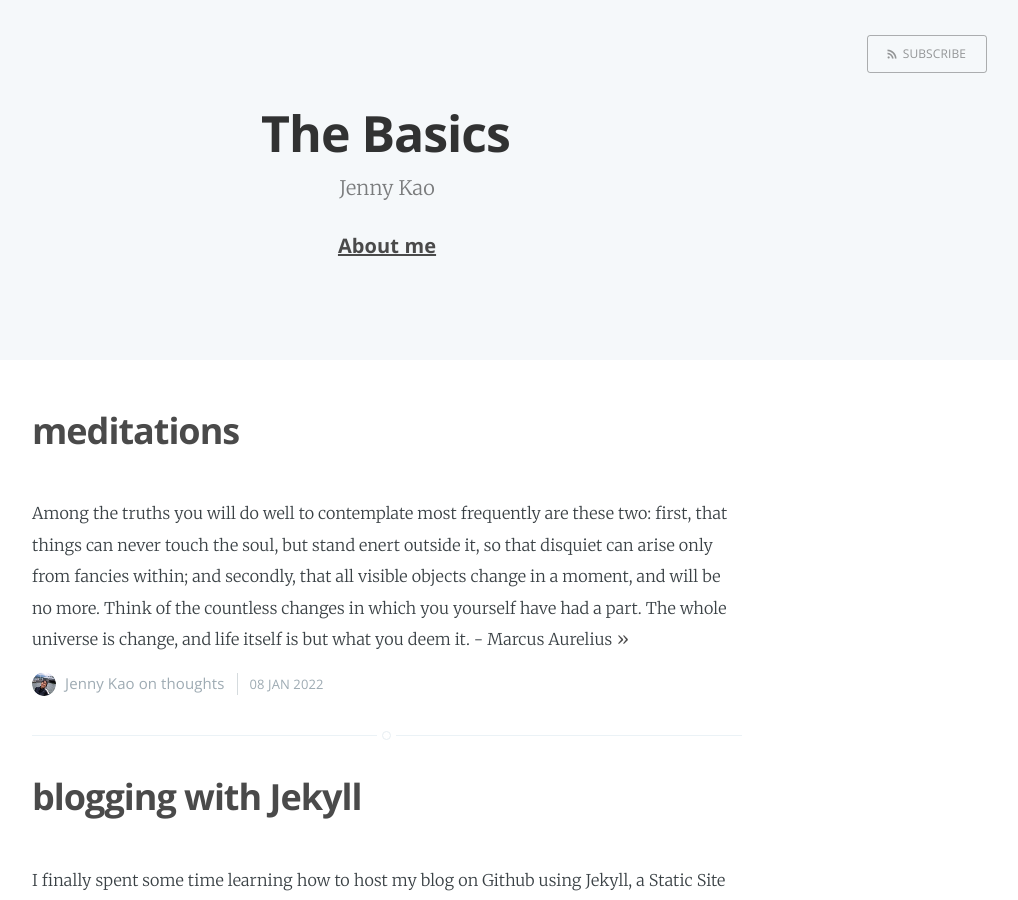
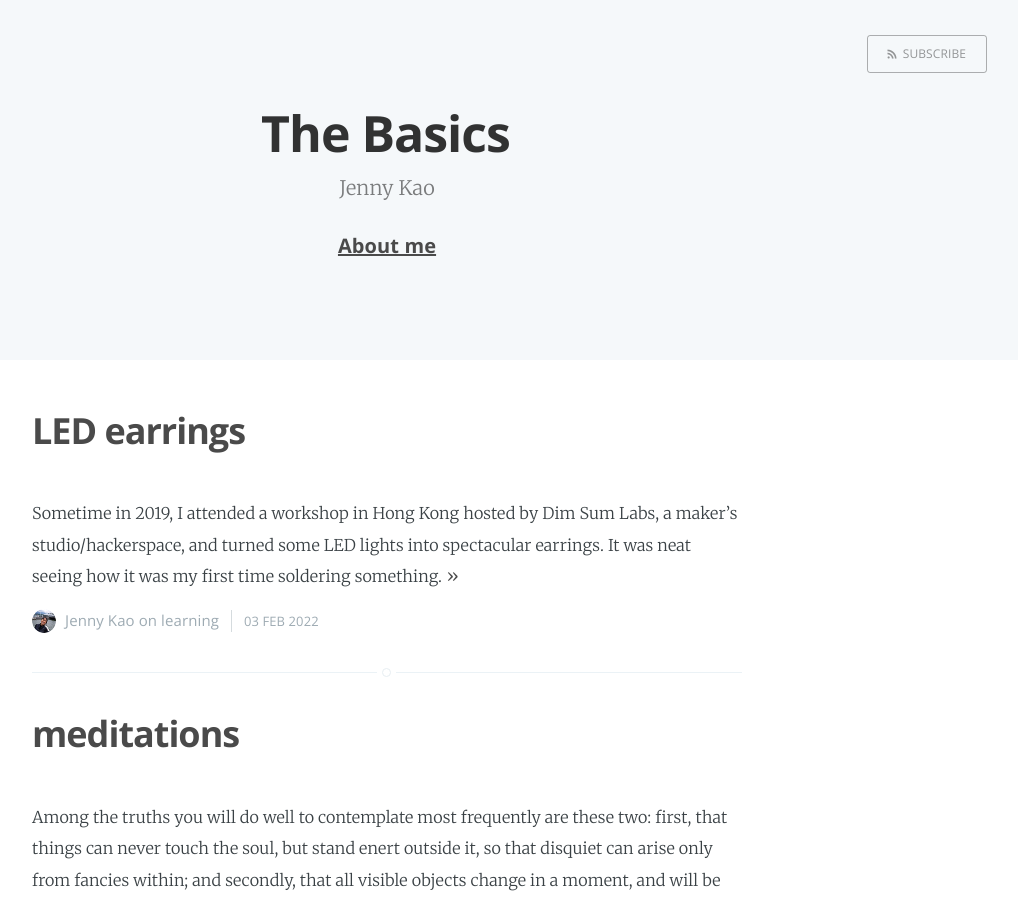
Before and after one commit to jennymhkao/home, a Jekyll site: the page built from index.html, in a window 1280 px wide and 900 px high. Shown: the whole window, without its empty margins (253-1271 px from the left). Built offline with Jekyll 4.4.1, drawn with Linux system fonts in a browser that asks for light colours; the list of posts is cut into pages by our own code.

Commit message:
new post

```diff
--- /dev/null
+++ b/_posts/2022-02-03-LED earrings.md
@@ -0,0 +1,23 @@
+---
+layout: post
+title:  "LED earrings"
+date:   2022-02-03 12:36:00
+categories: learning
+---
+<br />
+Sometime in 2019, I attended a workshop in Hong Kong hosted by Dim Sum Labs, a maker's studio/hackerspace, and turned some LED lights into spectacular earrings. It was neat seeing how it was my first time soldering something.
+
+To start, we had light-emitting diodes (LED).
+![LED](/assets/images/earrings-1.png)
+
+Couple of lithium cell batteries. One for each pair.
+![Battery](/assets/images/earrings-2.png)
+
+We had to figure out which side of the LED was the anode (long-side) of the wire. Then, bending the anode side slightly, I lined up another LED with the same side.
+![Illustrate](/assets/images/graphics.png)
+
+We used a soldering iron and soldering wire to solder the end of the legs together. Soldering them together one-by-one, and to the earring hook, it slowly turned into a beautiful masterpiece. The wires together become slots to hold the lithium battery cell.
+![Assemble](/assets/images/earrings-3.png)
+
+And Voila! Earrings are charged and ready to party.
+![Earrings](/assets/images/earrings-4.png)
```
Also changed, not shown: about.md (+3 -3 lines), assets/images/earrings-1.png (added), assets/images/earrings-2.png (added), assets/images/earrings-3.png (added), assets/images/earrings-4.png (added), assets/images/graphics.png (added).
